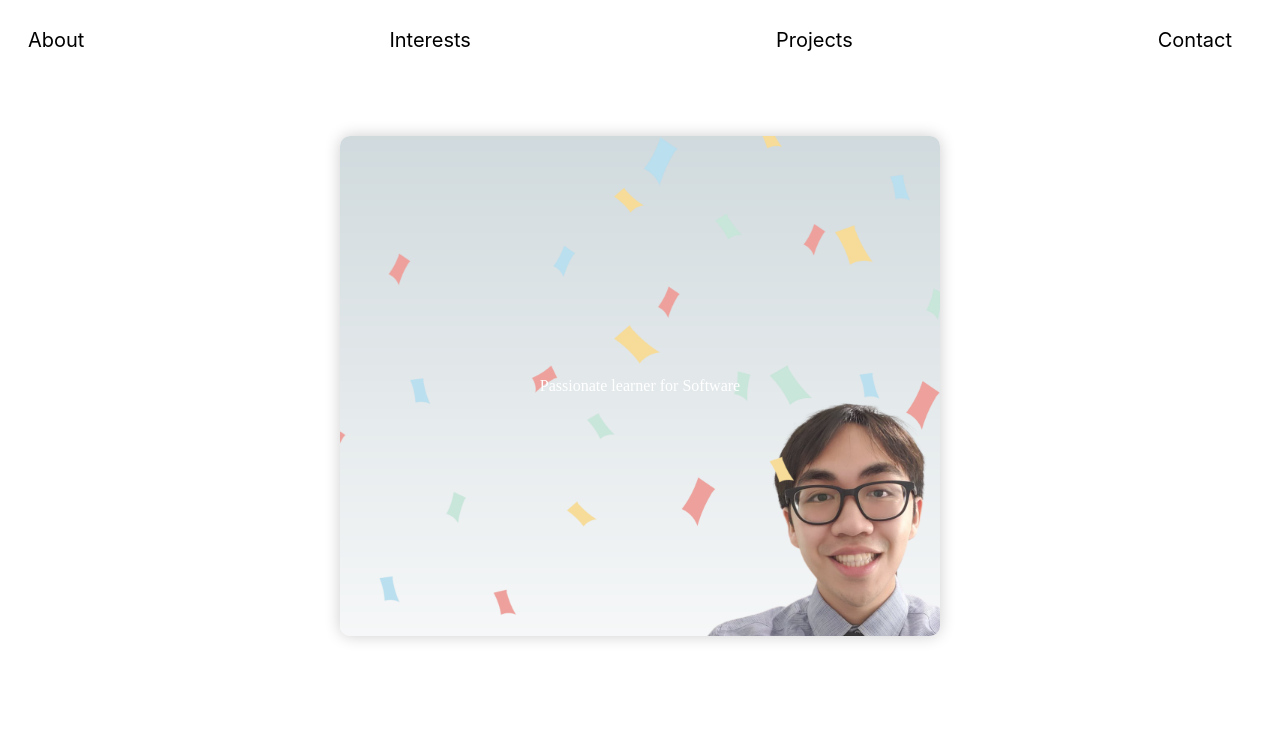
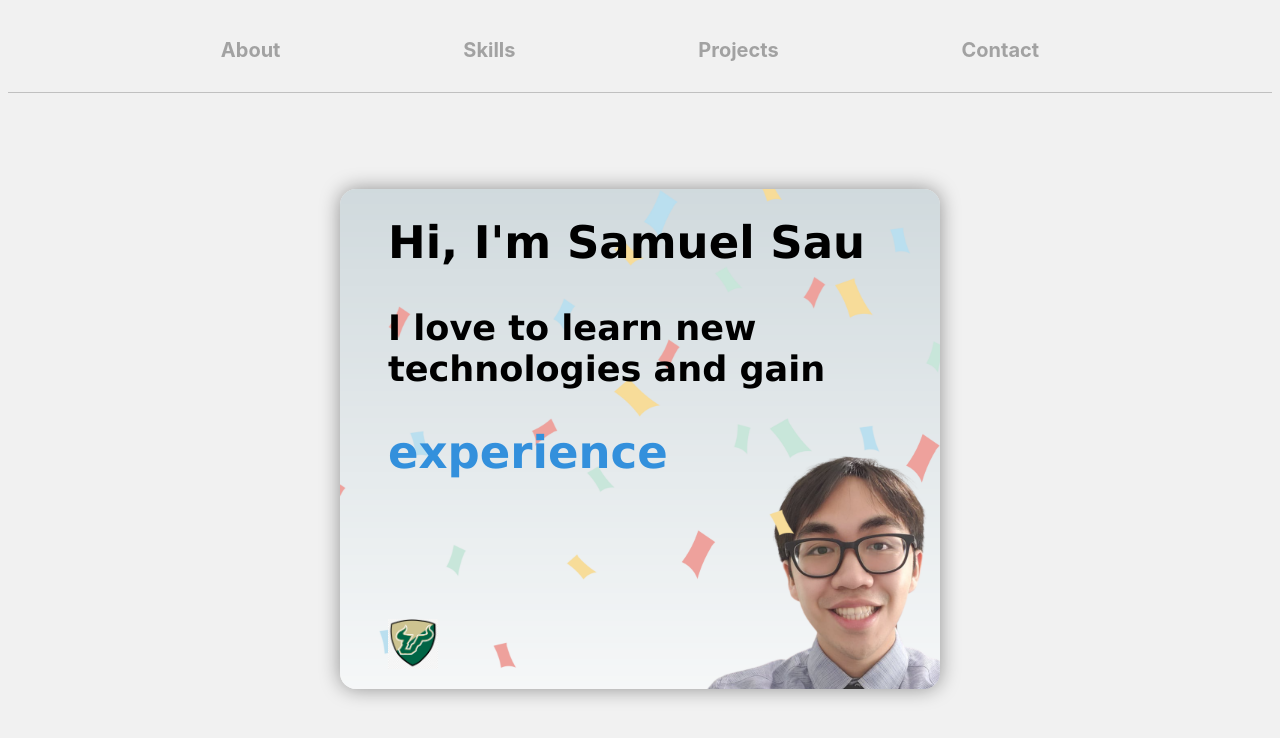
Before and after one commit to SamuelSau/PortfolioWebsite, a plain HTML site: page index.html in a window 1280 px wide. Drawn offline with Linux system fonts and the light colour scheme.

Commit message:
added scroll animation, updated and styled hero

```diff
--- a/app.js
+++ b/app.js
@@ -0,0 +1,21 @@
+// Get the About link element
+var aboutLink = document.querySelector("a[href='#about']");
+
+// Get the hero section element
+var heroSection = document.getElementById("hero");
+
+// Attach a click event listener to the About link
+aboutLink.addEventListener("click", function(event) {
+  // Prevent the default link behavior
+  event.preventDefault();
+
+  // Get the top offset of the hero section
+  var heroSectionTop = heroSection.offsetTop;
+
+  // Scroll the page to the hero section over 600ms
+  window.scroll({
+    top: heroSectionTop,
+    left: 0,
+    behavior: "smooth"
+  });
+});
--- a/index.html
+++ b/index.html
@@ -1,18 +1,18 @@
 <!DOCTYPE html>
 <html lang="en">
 	<head>
-    <meta charset="UTF-8">
-    <meta http-equiv="X-UA-Compatible" content="IE=edge">
-    <meta name="viewport" content="width=device-width, initial-scale=1.0">
+		<meta charset="UTF-8" />
+		<meta http-equiv="X-UA-Compatible" content="IE=edge" />
+		<meta name="viewport" content="width=device-width, initial-scale=1.0" />
 		<title>Portfolio</title>
-    <link rel="stylesheet" type="text/css" href="styles.css">
+		<link rel="stylesheet" type="text/css" href="styles.css" />
 	</head>
 	<body>
 		<header>
 			<nav>
 				<ul>
 					<li><a href="#about">About</a></li>
-            <li><a href="#interests">Interests</a></li>
+					<li><a href="#skills">Skills</a></li>
 					<li><a href="#projects">Projects</a></li>
 					<li><a href="#contact">Contact</a></li>
 				</ul>
@@ -20,9 +20,13 @@
 		</header>
 		<section id="hero">
 			<div class="hero-content">
-          <p>Passionate learner for Software</p>
+                <h1>Hi, I'm <span class="name">Samuel Sau</span></h1>
+				<h3>I love to learn new technologies and gain</h3>
+                <h2>experience</h3>
+                <p></p>
 			</div>
 		</section>
 
+		<script src="app.js"></script>
 	</body>
 </html>
--- a/styles.css
+++ b/styles.css
@@ -1,25 +1,32 @@
+html {
+    background-color: rgb(241, 241, 241);
+    margin: 0;
+}
+
 header {
-    padding: 20px;
-  }
+    padding: 30px 50px 30px 50px;
+    border-bottom: 1px solid rgb(192, 192, 192);
+
+}
 
   nav ul {
     list-style: none;
     margin: 0;
     padding: 0;
     display: flex;
-    justify-content: space-between;
+    justify-content: space-evenly;
   }
 
   nav li {
     display: inline-block;
     margin-right: 20px;
     font-family: -apple-system, BlinkMacSystemFont, sans-serif;
-    font-weight:900px;
+    font-weight:bolder;
     font-size:20px;
   }
 
   nav a {
-    color: black;
+    color: rgb(162, 162, 162);
     text-decoration: none;
 
   }
@@ -28,28 +35,42 @@ header {
     color: blue;
 
   }
+  nav a:visited {
+    color: rgb(51, 144, 220);
 
-  nav a:visited {
-    color: rgb(147, 0, 227);
   }
 
   #hero {
     background-image: url(SamuelSau.png);
-    background-size: contain;
     background-size: cover;
     background-position: center;
     height: 500px;
     max-width: 600px;
     display: flex;
     align-items: center;
-    justify-content: center;
-    margin: 4rem auto;
-    box-shadow: 0 0 16px rgba(0, 0, 0, 0.2);
-    border-radius: 10px;
+    margin: 6rem auto;
+    box-shadow: 0 0 20px rgba(0, 0, 0, 0.4);
+    border-radius: 16px;
   }
 
-  .hero-content {
-    text-align: center;
-    color: white;
+  #hero p {
+    background-image: url(usflogo.png);
+    background-size: cover;
+    background-position: center;
+    margin-top:140px;
+    height: 50px;
+    max-width: 50px;
+    z-index: 999;
+  }
 
+
+.hero-content {
+    color: rgb(0, 0, 0);
+    font-size: 30px;
+    font-family: Verdana, Geneva, Tahoma, sans-serif;
+    padding: 4rem 3rem 4rem 3rem;
   }
+
+.hero-content h2 {
+    color: rgb(51, 144, 220);
+}
```
Also changed, not shown: usflogo.png (added). Lines whose indentation alone changed are shown as unchanged.
